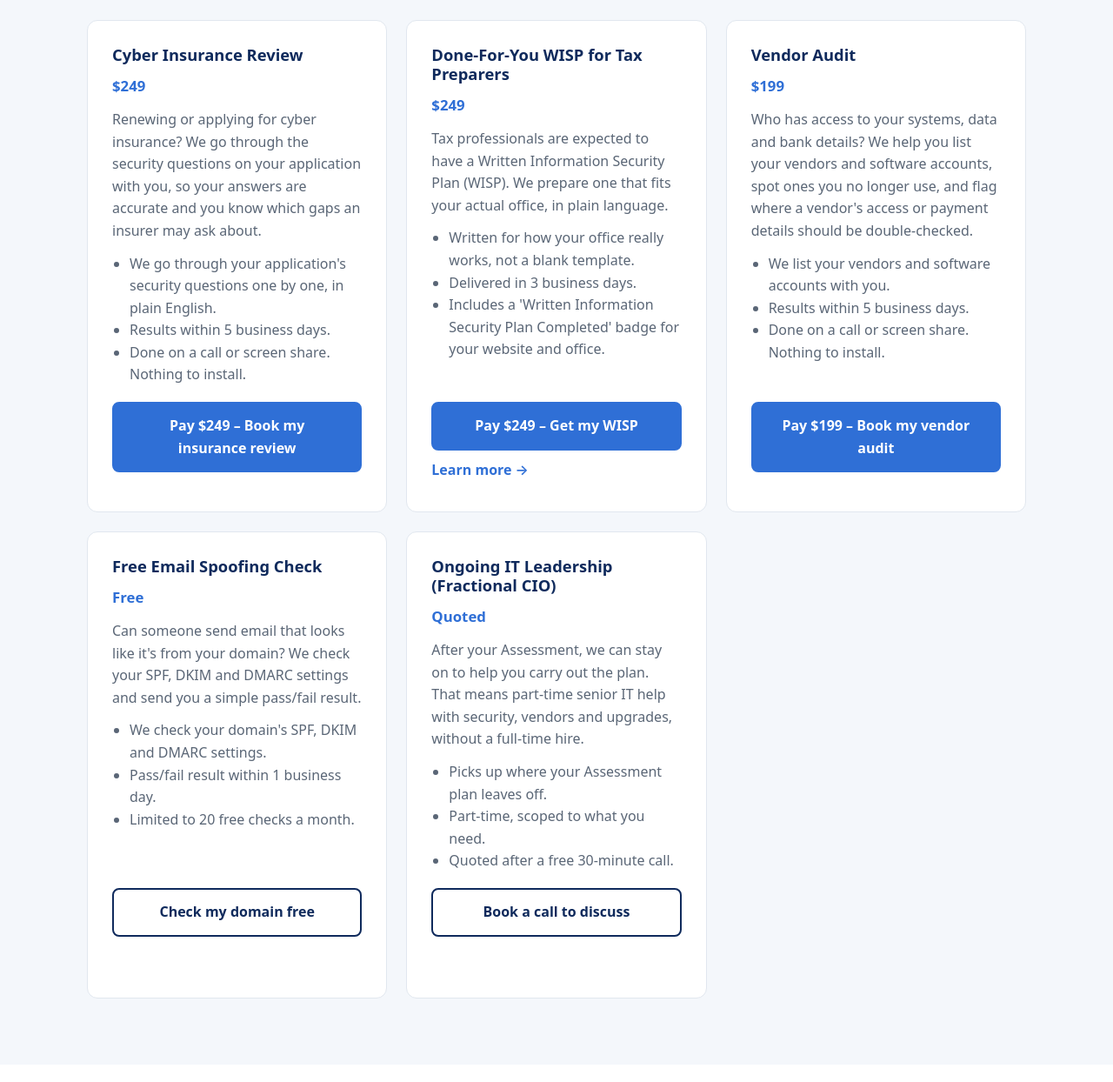
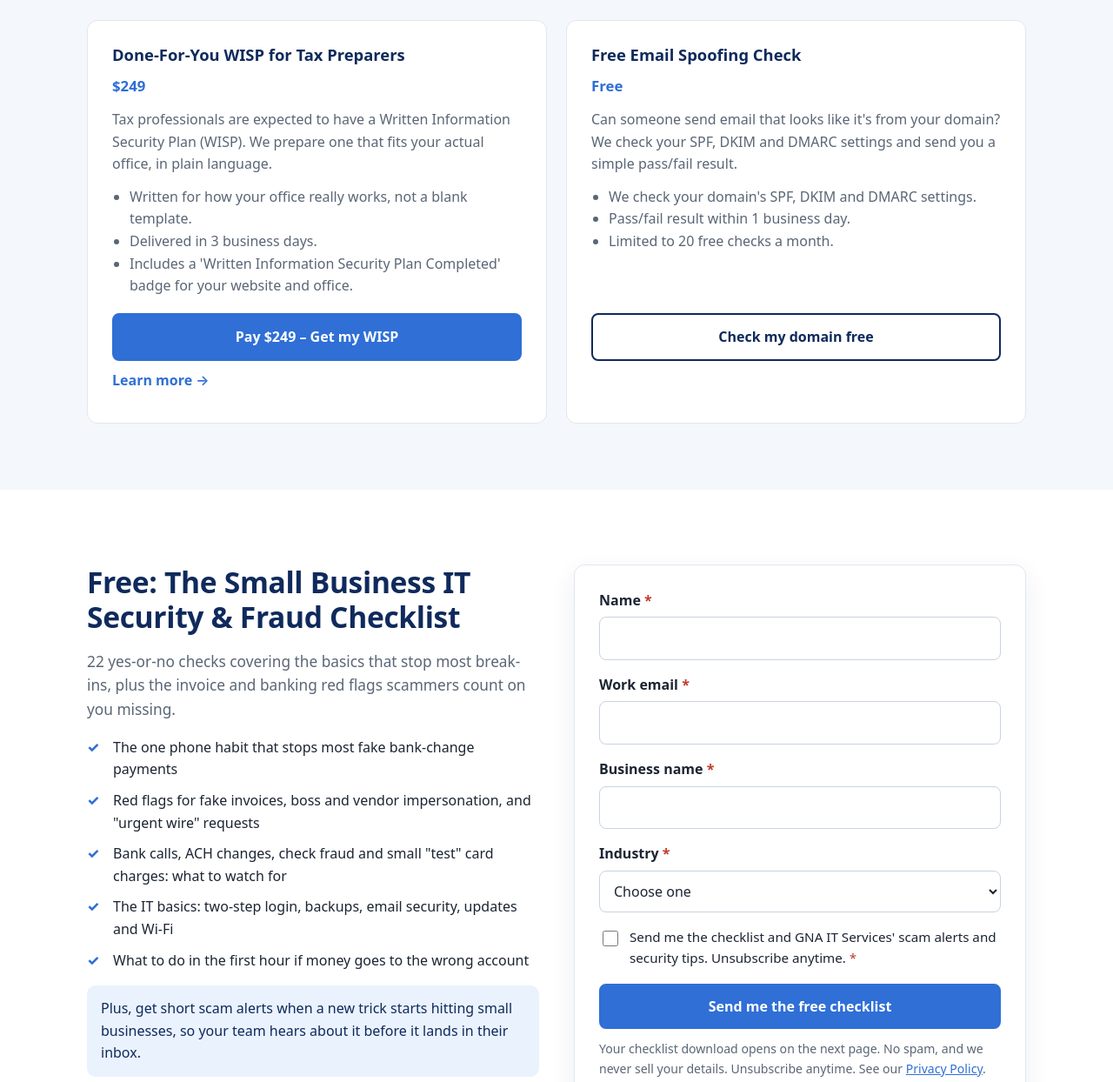
Before and after one commit to gna-ar-tools/gnaitservices-site, a plain HTML site: page index.html in a window 1280 px wide. Shown: the part 3100-4344 px from the top of the page at 87% size. Drawn offline with Linux system fonts and the light colour scheme.

Commit message:
Hide the off-ladder offers from the live homepage.
Remove the Cyber Insurance Review, Vendor Audit, and Fractional CIO cards, and drop those choices from the call form. The WISP add-on and the free Email Spoofing Check stay.

```diff
--- a/index.html
+++ b/index.html
@@ -148,17 +148,6 @@
     </div>
     <h3 class="more-h">More services</h3>
     <div class="services">
-      <article class="svc" id="cyber-insurance">
-        <h3>Cyber Insurance Review</h3>
-        <div class="price">$249</div>
-        <p>Renewing or applying for cyber insurance? We go through the security questions on your application with you, so your answers are accurate and you know which gaps an insurer may ask about.</p>
-        <ul>
-          <li>We go through your application's security questions one by one, in plain English.</li>
-          <li>Results within 5 business days.</li>
-          <li>Done on a call or screen share. Nothing to install.</li>
-        </ul>
-        <div class="actions"><a class="btn" href="https://buy.stripe.com/3cIeV6aQM4ea5LK502bo402">Pay $249 – Book my insurance review</a></div>
-      </article>
       <article class="svc" id="wisp">
         <h3>Done-For-You WISP for Tax Preparers</h3>
         <div class="price">$249</div>
@@ -173,17 +162,6 @@
           <a class="text-link" href="https://www.getpaidgna.com/wisp-tax-preparers">Learn more &rarr;</a>
         </div>
       </article>
-      <article class="svc" id="vendor-audit">
-        <h3>Vendor Audit</h3>
-        <div class="price">$199</div>
-        <p>Who has access to your systems, data and bank details? We help you list your vendors and software accounts, spot ones you no longer use, and flag where a vendor's access or payment details should be double-checked.</p>
-        <ul>
-          <li>We list your vendors and software accounts with you.</li>
-          <li>Results within 5 business days.</li>
-          <li>Done on a call or screen share. Nothing to install.</li>
-        </ul>
-        <div class="actions"><a class="btn" href="https://buy.stripe.com/3cI5kw7EA8uq8XW78abo400">Pay $199 – Book my vendor audit</a></div>
-      </article>
       <article class="svc" id="spoofing-check">
         <h3>Free Email Spoofing Check</h3>
         <div class="price">Free</div>
@@ -194,17 +172,6 @@
           <li>Limited to 20 free checks a month.</li>
         </ul>
         <div class="actions"><a class="btn btn-outline" href="https://www.getpaidgna.com/spoofing-check">Check my domain free</a></div>
-      </article>
-      <article class="svc" id="fractional-cio">
-        <h3>Ongoing IT Leadership (Fractional CIO)</h3>
-        <div class="price">Quoted</div>
-        <p>After your Assessment, we can stay on to help you carry out the plan. That means part-time senior IT help with security, vendors and upgrades, without a full-time hire.</p>
-        <ul>
-          <li>Picks up where your Assessment plan leaves off.</li>
-          <li>Part-time, scoped to what you need.</li>
-          <li>Quoted after a free 30-minute call.</li>
-        </ul>
-        <div class="actions"><a class="btn btn-outline" href="#book-call">Book a call to discuss</a></div>
       </article>
     </div>
   </div>
@@ -288,10 +255,7 @@
           <select id="b-topic" name="topic">
             <option value="">Choose one</option>
             <option>IT Security Review</option>
-            <option>Cyber insurance</option>
             <option>WISP</option>
-            <option>Vendor audit</option>
-            <option>Ongoing IT Leadership (Fractional CIO)</option>
             <option>Other</option>
           </select></div>
         <div class="field"><label for="b-times">Best times to reach you</label><input type="text" id="b-times" name="best_times"></div>
```
